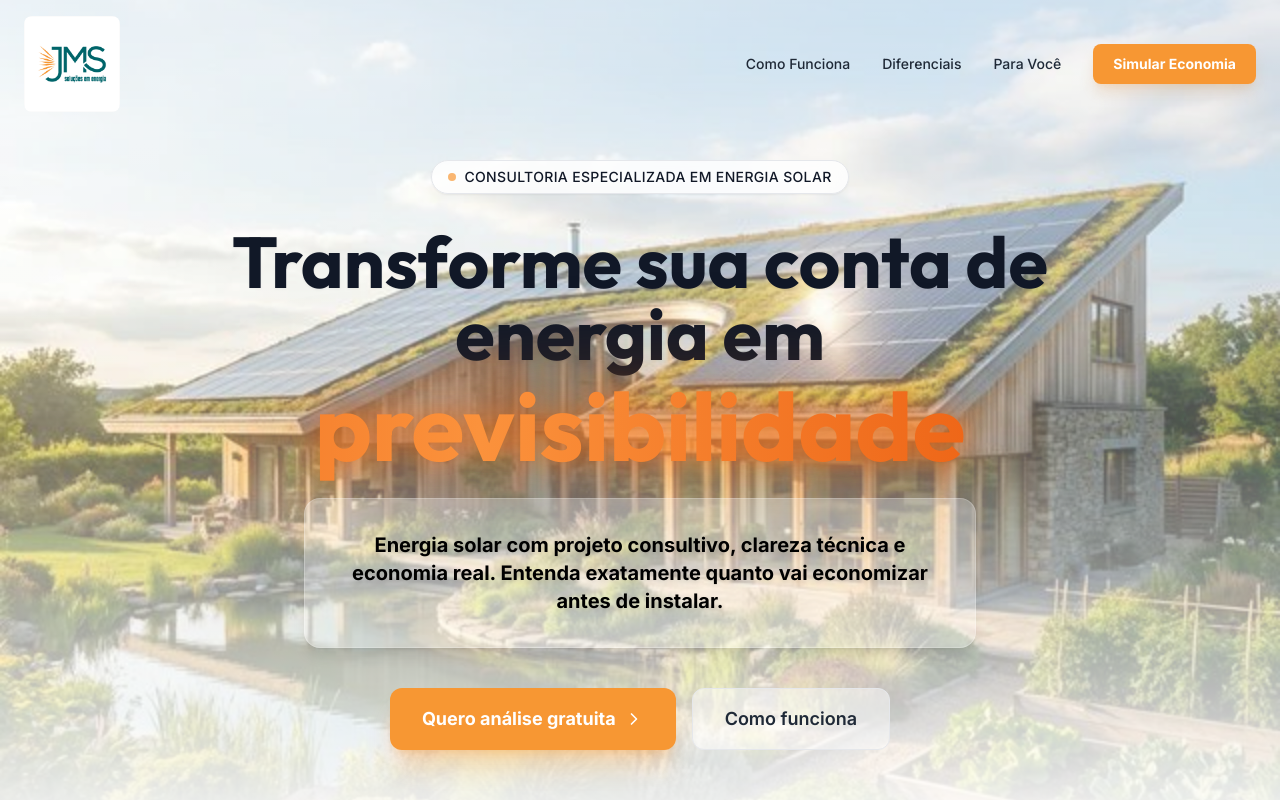
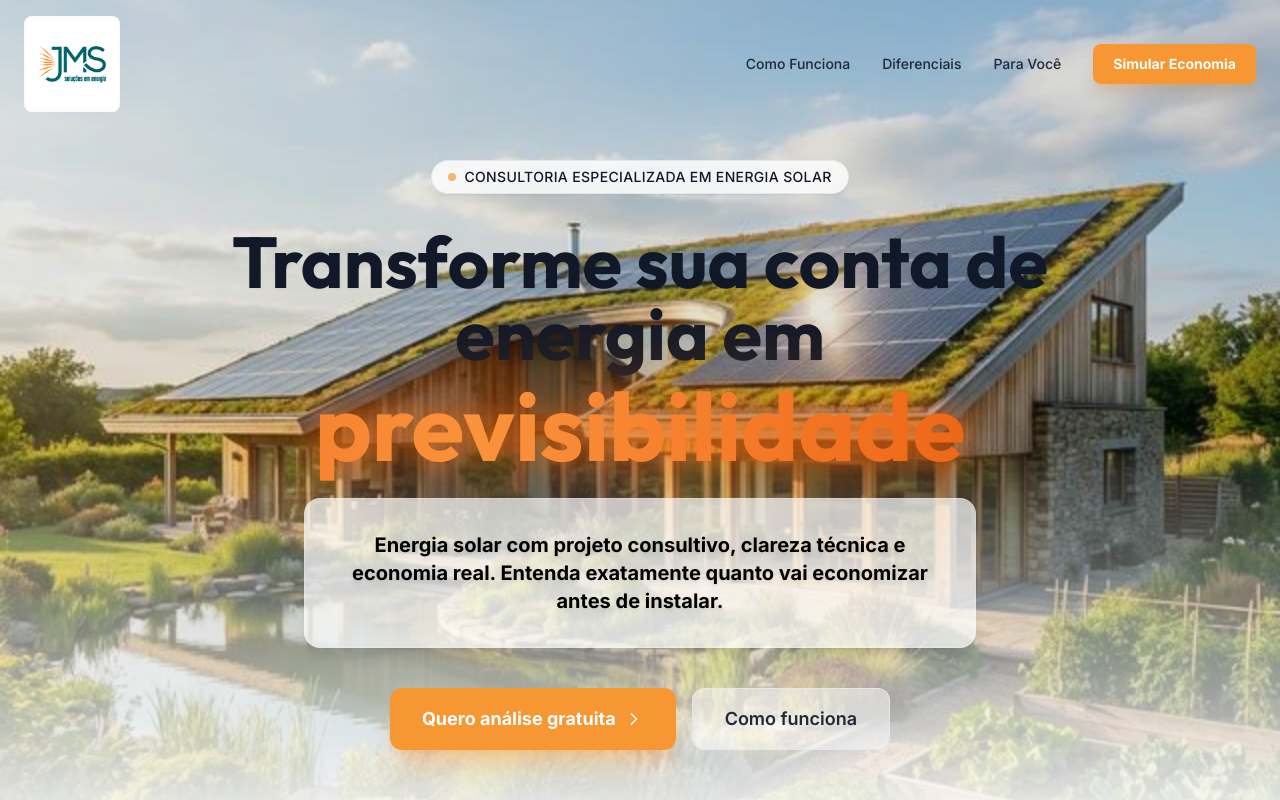
Before and after one commit to VoaNegocio/jms-energia-solar, a React (Vite) app: page / in a window 1280 px wide. Shown: the top 800 px of the page. Built offline with nearby package versions, Linux system fonts and the light colour scheme.

Commit message:
ajustes novos

```diff
--- a/src/components/Hero.jsx
+++ b/src/components/Hero.jsx
@@ -12,8 +12,8 @@ export default function Hero() {
                     className="w-full h-full object-cover object-center"
                 />
                 {/* Overlays for readability */}
-                <div className="absolute inset-0 bg-black/20 md:bg-white/30"></div>
-                <div className="absolute inset-0 bg-gradient-to-t from-white via-transparent to-black/10 md:to-white/50"></div>
+                <div className="absolute inset-0 bg-black/30 md:bg-black/10"></div>
+                <div className="absolute inset-0 bg-gradient-to-t from-white via-transparent to-black/20 md:to-white/20"></div>
             </div>
 
             {/* Content */}
@@ -35,7 +35,7 @@ export default function Hero() {
                     {/* Subheadline */}
                     {/* Subheadline with Glassmorphism */}
                     <div className="mb-10 animate-fade-in-up" style={{ animationDelay: '0.2s' }}>
-                        <div className="bg-white/30 backdrop-blur-md border border-white/20 rounded-2xl p-6 md:p-8 shadow-lg max-w-2xl mx-auto">
+                        <div className="bg-white/70 backdrop-blur-md border border-white/20 rounded-2xl p-6 md:p-8 shadow-lg max-w-2xl mx-auto">
                             <p className="text-lg md:text-xl text-black font-bold drop-shadow-md leading-relaxed">
                                 Energia solar com projeto consultivo, clareza técnica e economia real.
                                 Entenda exatamente quanto vai economizar antes de instalar.
```
